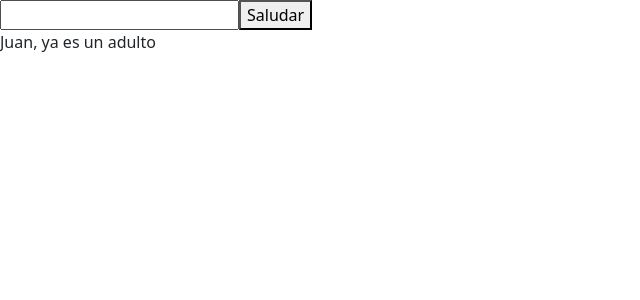
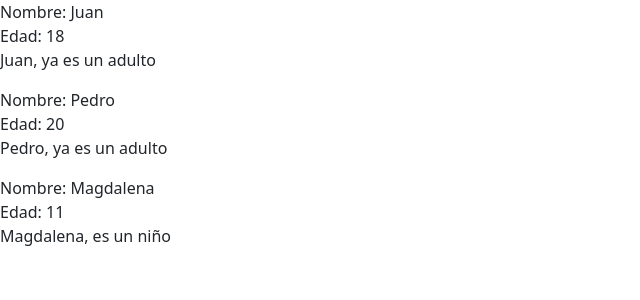
Before and after one commit to ssepulvedamcl/medu-react-desde-cero, a React (Create React App) app: page / in a window 1280 px wide. Shown: the top 300 px of the page, without its empty margins (0-640 px from the left). Built offline with nearby package versions, Linux system fonts and the light colour scheme.

Commit message:
week-4.2.2 Despliegue listas

```diff
--- a/src/App.js
+++ b/src/App.js
@@ -2,9 +2,19 @@ import './App.css';
 import Persona from './Persona';
 
 function App() {
+  let personas =
+    [
+      { nombre: "Juan", edad: 18 },
+      { nombre: "Pedro", edad: 20 },
+      { nombre: "Magdalena", edad: 11 }
+    ]
+  let personaJSX = personas.map(persona => {
+    return <Persona nombre={persona.nombre} edad={persona.edad} />
+  });
+
   return (
     <div>
-      <Persona nombre="Juan" edad={18}/>
+      { personaJSX }
     </div>
   );
 }
--- a/src/Persona.js
+++ b/src/Persona.js
@@ -42,12 +42,9 @@ class Persona extends React.Component {
 
         return(
             <div>
-                <input onChange={this.actualizarSaludo}></input>
-                <button onClick={this.saludar.bind(this)}>
-                    Saludar
-                </button>
-                { mensaje }
-                { this.state.saludo }
+                <div>Nombre: {this.state.nombre}</div>
+                <div>Edad: {this.state.edad}</div>
+                { mensaje}
             </div>
         )
     }
```
